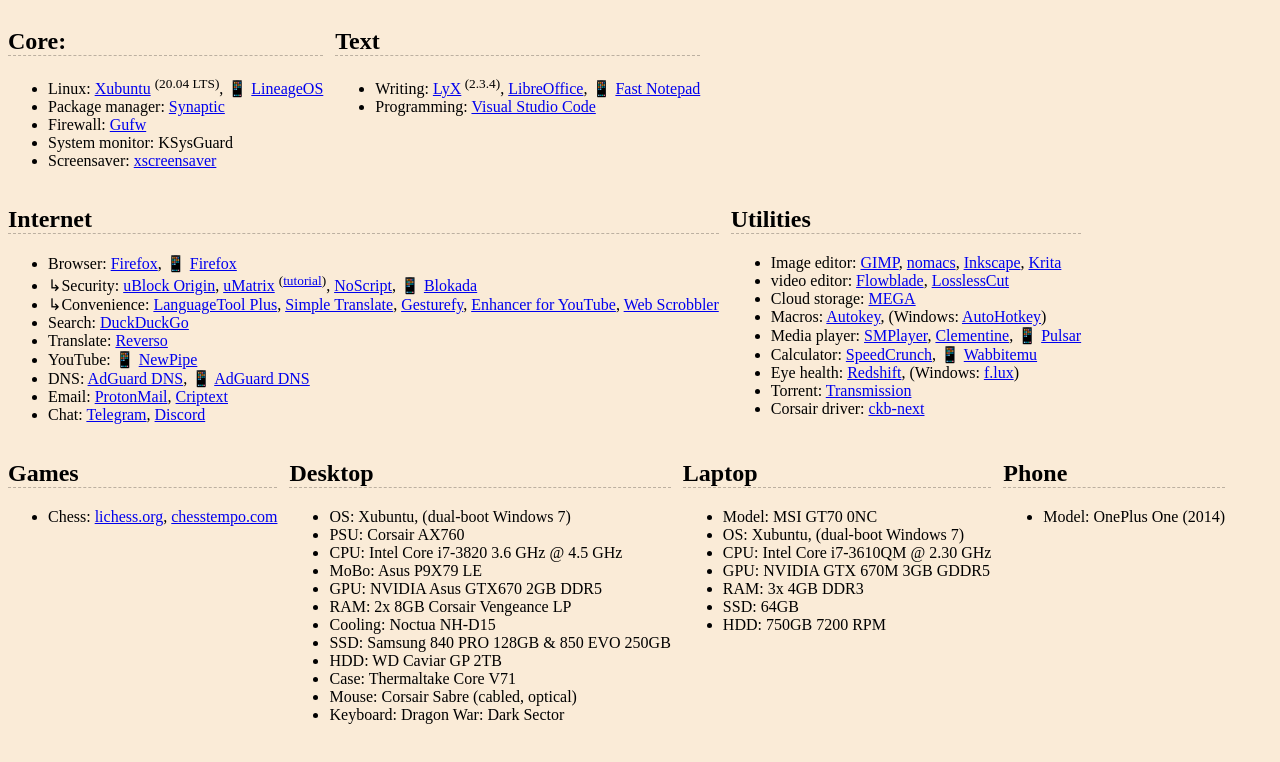
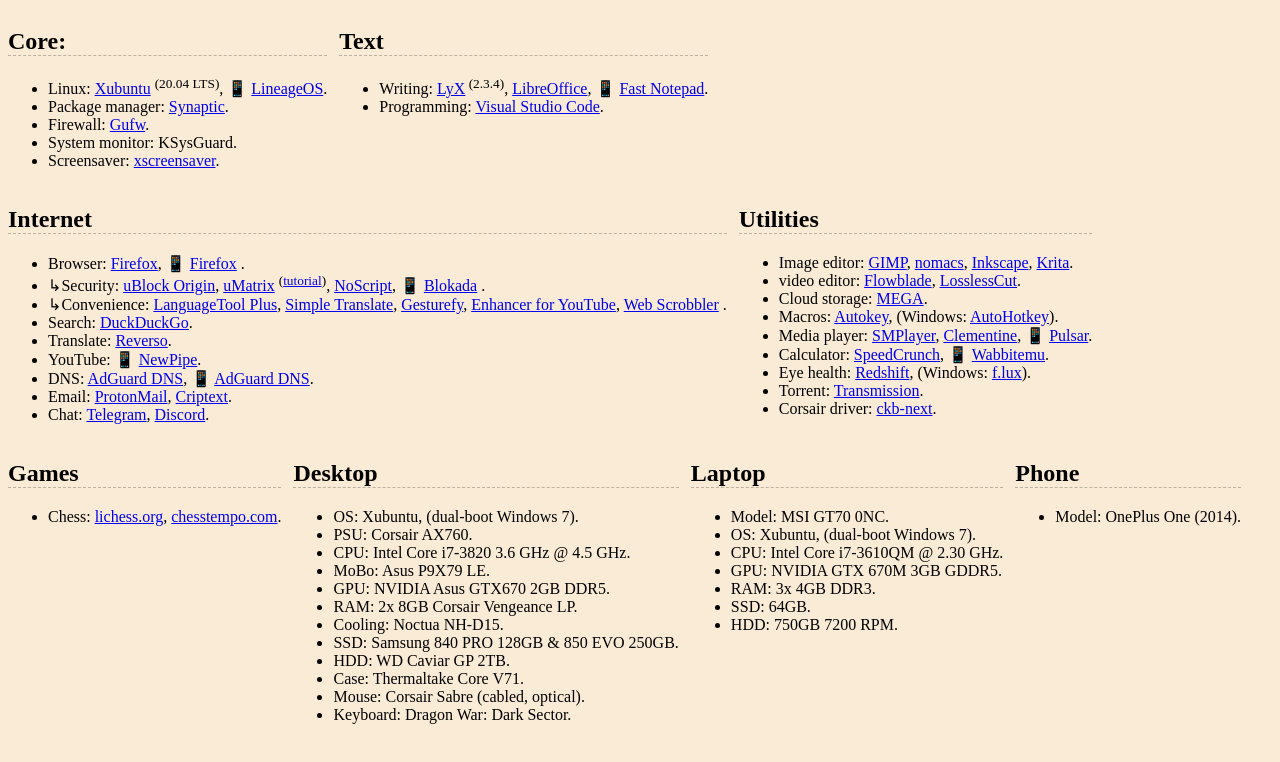
Before and after one commit to Blackadderrr/facebroek.github.io, a plain HTML site: page file/setup.html in a window 1280 px wide. Drawn offline with Linux system fonts and the light colour scheme.

Commit message:
adds full stops

```diff
--- a/file/setup.html
+++ b/file/setup.html
@@ -19,39 +19,39 @@
 <body id="setup-page">
   <div><h2>Core:</h2>
     <ul>
-      <li>Linux: <a href="https://xubuntu.org/">Xubuntu</a> <sup>(20.04 LTS)</sup>, 📱 <a href="https://lineageos.org/">LineageOS</a></li>
-      <li>Package manager: <a href="https://www.nongnu.org/synaptic/">Synaptic</a></li>
-      <li>Firewall: <a href="https://help.ubuntu.com/community/Gufw">Gufw</a></li>
-      <li>System monitor: KSysGuard</li>
-      <li>Screensaver: <a href="https://www.jwz.org/xscreensaver/">xscreensaver</a></li>
-      <!-- <li>Terminal: Yakuake</li> -->
+      <li>Linux: <a href="https://xubuntu.org/">Xubuntu</a> <sup>(20.04 LTS)</sup>, 📱 <a href="https://lineageos.org/">LineageOS</a>.</li>
+      <li>Package manager: <a href="https://www.nongnu.org/synaptic/">Synaptic</a>.</li>
+      <li>Firewall: <a href="https://help.ubuntu.com/community/Gufw">Gufw</a>.</li>
+      <li>System monitor: KSysGuard.</li>
+      <li>Screensaver: <a href="https://www.jwz.org/xscreensaver/">xscreensaver</a>.</li>
+      <!-- <li>Terminal: Yakuake.</li> -->
     </ul>
   </div>
   <div><h2>Text</h2>
     <ul>
-      <li>Writing: <a href="https://www.lyx.org/">LyX</a><sup> (2.3.4)</sup>, <a href="https://www.libreoffice.org/download/">LibreOffice</a>, 📱 <a href="https://play.google.com/store/apps/details?id=com.taxaly.noteme.v2">Fast Notepad</a></li>
-      <li>Programming: <a href="https://code.visualstudio.com">Visual Studio Code</a></li>
+      <li>Writing: <a href="https://www.lyx.org/">LyX</a><sup> (2.3.4)</sup>, <a href="https://www.libreoffice.org/download/">LibreOffice</a>, 📱 <a href="https://play.google.com/store/apps/details?id=com.taxaly.noteme.v2">Fast Notepad</a>.</li>
+      <li>Programming: <a href="https://code.visualstudio.com">Visual Studio Code</a>.</li>
     </ul>
   </div>
   <div>
     <h2>Internet</h2>
     <ul>
       <li>Browser: <a href="https://www.mozilla.org">Firefox</a>, 📱 <a href="https://play.google.com/store/apps/details?id=org.mozilla.firefox">Firefox</a>
-      </li>
+      .</li>
       <li>↳&#xFE0E;Security: <a href="https://github.com/gorhill/uBlock#installation" title="by Raymond Hill">uBlock Origin</a>,
         <a href="https://github.com/gorhill/uMatrix">uMatrix</a> <sup>(<a href="https://www.youtube-nocookie.com/embed/TVozpo3zUBk">tutorial</a>)</sup>, <a href="https://noscript.net/">NoScript</a>, 📱 <a href="https://blokada.org/">Blokada</a>
-      </li>
+      .</li>
       <li>↳&#xFE0E;Convenience: <a href="https://languagetoolplus.com/#firefox_chrome">LanguageTool Plus</a>,
         <a href="https://simple-translate.sienori.com/">Simple Translate</a>,
         <a href="https://github.com/Robbendebiene/Gesturefy">Gesturefy</a>, <a href="https://www.mrfdev.com/enhancer-for-youtube">Enhancer for YouTube</a>, <a href="https://chrome.google.com/webstore/detail/web-scrobbler/hhinaapppaileiechjoiifaancjggfjm">Web Scrobbler</a>
-      </li>
-      <li>Search: <a href="https://duckduckgo.com/">DuckDuckGo</a></li>
-      <li>Translate: <a href="https://dictionary.reverso.net">Reverso</a></li>
-      <li>YouTube: 📱 <a href="https://newpipe.schabi.org/" title="Lightweight YouTube that supports background play, no ads, etc.">NewPipe</a></li>
-      <li>DNS: <a href="https://adguard.com/en/adguard-dns/overview.html" title="installed resolvconf (on Xubuntu) so I could permanently change DNS (https://askubuntu.com/questions/157154/how-do-i-include-lines-in-resolv-conf-that-wont-get-lost-on-reboot)(/etc/resolvconf/resolv.conf.d/head -> add nameserver 176.103.130.130 and nameserver 176.103.130.131)">AdGuard DNS</a>, 📱 <a href="https://lichess.org/ads">AdGuard DNS</a></li>
+      .</li>
+      <li>Search: <a href="https://duckduckgo.com/">DuckDuckGo</a>.</li>
+      <li>Translate: <a href="https://dictionary.reverso.net">Reverso</a>.</li>
+      <li>YouTube: 📱 <a href="https://newpipe.schabi.org/" title="Lightweight YouTube that supports background play, no ads, etc.">NewPipe</a>.</li>
+      <li>DNS: <a href="https://adguard.com/en/adguard-dns/overview.html" title="installed resolvconf (on Xubuntu) so I could permanently change DNS (https://askubuntu.com/questions/157154/how-do-i-include-lines-in-resolv-conf-that-wont-get-lost-on-reboot)(/etc/resolvconf/resolv.conf.d/head -> add nameserver 176.103.130.130 and nameserver 176.103.130.131)">AdGuard DNS</a>, 📱 <a href="https://lichess.org/ads">AdGuard DNS</a>.</li>
       <li>Email: <a href="https://protonmail.com/">ProtonMail</a>,
-        <a href="https://www.criptext.com/">Criptext</a></li>
-      <li>Chat: <a href="https://telegram.org/">Telegram</a>, <a href="https://discord.com/">Discord</a></li>
+        <a href="https://www.criptext.com/">Criptext</a>.</li>
+      <li>Chat: <a href="https://telegram.org/">Telegram</a>, <a href="https://discord.com/">Discord</a>.</li>
     </ul>
   </div>
   <div>
@@ -60,56 +60,56 @@
       <li>Image editor: <a href="https://www.gimp.org">GIMP</a>,
         <a href="https://nomacs.org/">nomacs</a>,
         <a href="https://inkscape.org/">Inkscape</a>,
-        <a href="https://krita.org/">Krita</a></li>
-      <li>video editor: <a href="https://jliljebl.github.io/flowblade/index.html" title="Flowblade video editor">Flowblade</a>, <a href="https://github.com/mifi/lossless-cut" title="Simple and ultra fast cross platform tool for lossless trimming/cutting of video and audio files.">LosslessCut</a></li>
-      <li>Cloud storage: <a href="https://mega.nz/">MEGA</a></li>
-      <li>Macros: <a href="https://github.com/autokey/autokey">Autokey</a>, (Windows: <a href="https://www.autohotkey.com/">AutoHotkey</a>)</li>
-      <li>Media player: <a href="https://www.smplayer.info/">SMPlayer</a>, <a href="https://www.clementine-player.org/">Clementine</a>, 📱 <a href="https://play.google.com/store/apps/details?id=com.rhmsoft.pulsar">Pulsar</a></li>
-      <li>Calculator: <a href="https://speedcrunch.org/">SpeedCrunch</a>, 📱 <a href="http://wabbitemu.org/" title="TI-84 (Plus C SE) emulator.">Wabbitemu</a></li>
-      <li>Eye health: <a href="http://jonls.dk/redshift/">Redshift</a>, (Windows: <a href="https://justgetflux.com/">f.lux</a>)</li>
-      <li>Torrent: <a href="https://transmissionbt.com/">Transmission</a></li>
-      <li>Corsair driver: <a href="https://github.com/ckb-next/ckb-next">ckb-next</a></li>
+        <a href="https://krita.org/">Krita</a>.</li>
+      <li>video editor: <a href="https://jliljebl.github.io/flowblade/index.html" title="Flowblade video editor">Flowblade</a>, <a href="https://github.com/mifi/lossless-cut" title="Simple and ultra fast cross platform tool for lossless trimming/cutting of video and audio files.">LosslessCut</a>.</li>
+      <li>Cloud storage: <a href="https://mega.nz/">MEGA</a>.</li>
+      <li>Macros: <a href="https://github.com/autokey/autokey">Autokey</a>, (Windows: <a href="https://www.autohotkey.com/">AutoHotkey</a>).</li>
+      <li>Media player: <a href="https://www.smplayer.info/">SMPlayer</a>, <a href="https://www.clementine-player.org/">Clementine</a>, 📱 <a href="https://play.google.com/store/apps/details?id=com.rhmsoft.pulsar">Pulsar</a>.</li>
+      <li>Calculator: <a href="https://speedcrunch.org/">SpeedCrunch</a>, 📱 <a href="http://wabbitemu.org/" title="TI-84 (Plus C SE) emulator.">Wabbitemu</a>.</li>
+      <li>Eye health: <a href="http://jonls.dk/redshift/">Redshift</a>, (Windows: <a href="https://justgetflux.com/">f.lux</a>).</li>
+      <li>Torrent: <a href="https://transmissionbt.com/">Transmission</a>.</li>
+      <li>Corsair driver: <a href="https://github.com/ckb-next/ckb-next">ckb-next</a>.</li>
     </ul>
   </div>
   <div>
     <h2>Games</h2>
     <ul>
-      <li>Chess: <a href="https://lichess.org/@/Priem19">lichess.org</a>, <a href="https://chesstempo.com/">chesstempo.com</a></li>
+      <li>Chess: <a href="https://lichess.org/@/Priem19">lichess.org</a>, <a href="https://chesstempo.com/">chesstempo.com</a>.</li>
     </ul>
   </div>
   <div>
     <h2>Desktop</h2>
     <ul>
-      <li>OS: Xubuntu, (dual-boot Windows 7)</li>
-      <li>PSU: Corsair AX760</li>
-      <li>CPU: Intel Core i7-3820 3.6 GHz @ 4.5 GHz</li>
-      <li>MoBo: Asus P9X79 LE</li>
-      <li>GPU: NVIDIA Asus GTX670 2GB DDR5</li>
-      <li>RAM: 2x 8GB Corsair Vengeance LP</li>
-      <li>Cooling: Noctua NH-D15</li>
-      <li>SSD: Samsung 840 PRO 128GB & 850 EVO 250GB</li>
-      <li>HDD: WD Caviar GP 2TB</li>
-      <li>Case: Thermaltake Core V71</li>
-      <li>Mouse: Corsair Sabre (cabled, optical)</li>
-      <li>Keyboard: Dragon War: Dark Sector</li>
+      <li>OS: Xubuntu, (dual-boot Windows 7).</li>
+      <li>PSU: Corsair AX760.</li>
+      <li>CPU: Intel Core i7-3820 3.6 GHz @ 4.5 GHz.</li>
+      <li>MoBo: Asus P9X79 LE.</li>
+      <li>GPU: NVIDIA Asus GTX670 2GB DDR5.</li>
+      <li>RAM: 2x 8GB Corsair Vengeance LP.</li>
+      <li>Cooling: Noctua NH-D15.</li>
+      <li>SSD: Samsung 840 PRO 128GB & 850 EVO 250GB.</li>
+      <li>HDD: WD Caviar GP 2TB.</li>
+      <li>Case: Thermaltake Core V71.</li>
+      <li>Mouse: Corsair Sabre (cabled, optical).</li>
+      <li>Keyboard: Dragon War: Dark Sector.</li>
     </ul>
   </div>
   <div>
     <h2>Laptop</h2>
     <ul>
-      <li>Model: MSI GT70 0NC</li>
-      <li>OS: Xubuntu, (dual-boot Windows 7)</li>
-      <li>CPU: Intel Core i7-3610QM @ 2.30 GHz</li>
-      <li>GPU: NVIDIA GTX 670M 3GB GDDR5</li>
-      <li>RAM: 3x 4GB DDR3</li>
-      <li>SSD: 64GB</li>
-      <li>HDD: 750GB 7200 RPM</li>
+      <li>Model: MSI GT70 0NC.</li>
+      <li>OS: Xubuntu, (dual-boot Windows 7).</li>
+      <li>CPU: Intel Core i7-3610QM @ 2.30 GHz.</li>
+      <li>GPU: NVIDIA GTX 670M 3GB GDDR5.</li>
+      <li>RAM: 3x 4GB DDR3.</li>
+      <li>SSD: 64GB.</li>
+      <li>HDD: 750GB 7200 RPM.</li>
     </ul>
   </div>
   <div>
     <h2>Phone</h2>
     <ul>
-      <li>Model: OnePlus One (2014)</li>
+      <li>Model: OnePlus One (2014).</li>
     </ul>
   </div>
 </body>
```
